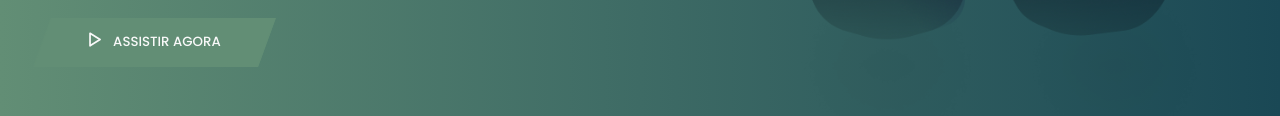
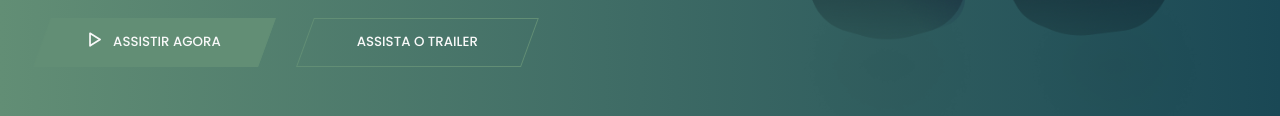
Before and after one commit to KainanGB/viagem-chihiro-sp, a plain HTML site: page src/index.html in a window 1280 px wide. Shown: the part 550-666 px from the top of the page. Drawn offline with Linux system fonts and the light colour scheme.

Commit message:
chore: showing trailer button on 768pixels

```diff
--- a/src/scss/style.scss
+++ b/src/scss/style.scss
@@ -121,6 +121,10 @@ html {
     align-items: center;
     height: 85vh;
 
+    & .hide-btn {
+      display: block;
+    }
+
     &__content {
       order: 1;
     }
```
Also changed, not shown: dist/style.css, 1 other file.
